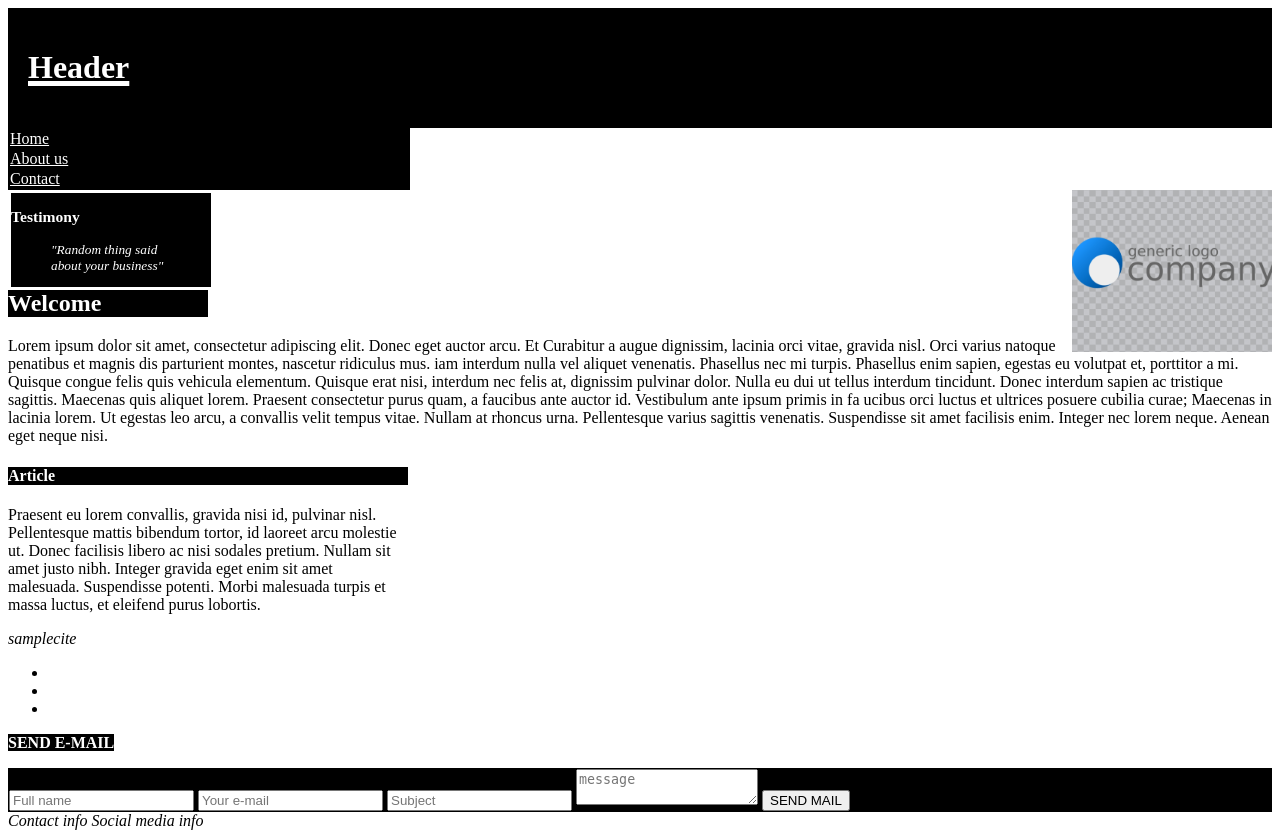
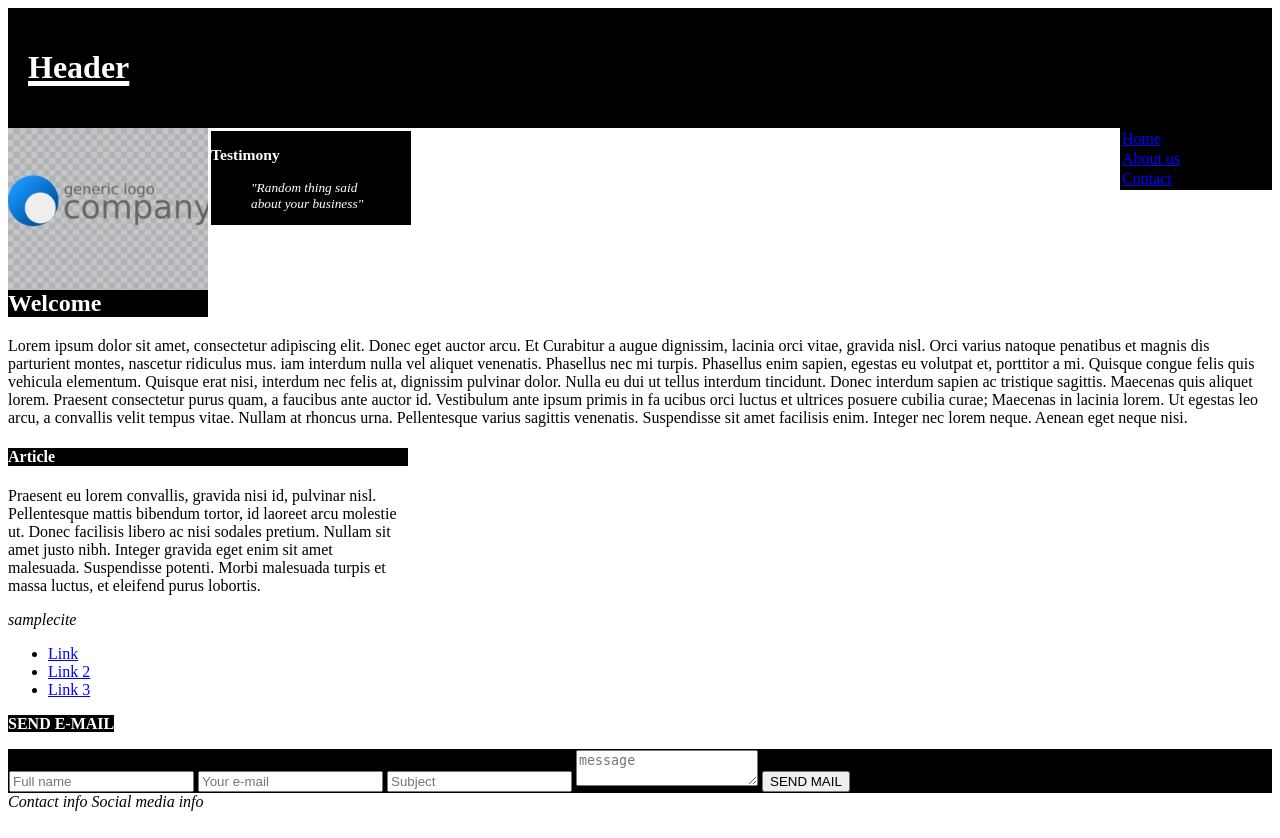
Before and after one commit to Mos-Def/sample-webpage, a PHP site: page / in a window 1280 px wide. After the commit the page ends 811 px from the top, so only its background shows below. Run offline with PHP 8.4, Linux system fonts and the light colour scheme.

Commit message:
update stylesheet.css

```diff
--- a/css/stylesheet.css
+++ b/css/stylesheet.css
@@ -18,7 +18,7 @@ html {
 .logo {
     width: 200px;
     height: 200px;
-    float: right;
+    float: left;
 }
 
 /*---H1,H2,H3,H4,H5,H6---*/
@@ -49,12 +49,20 @@ h4 {
     overflow: hidden;
     text-align: left;
     color: white;
-    width: 400px;
+    width: 150px;
+    float: right;
 }
 
 /*---Anchor(Links)---*/
+.navlink {
+    color: white;
+
+    border: solid white 1px
+}
+
 a {
-    color: white;
+    color: blue;
+
 }
 
 /*---------------------BODY--------------------------------*/
```
